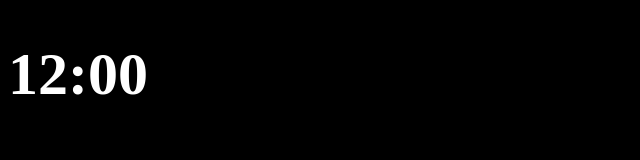
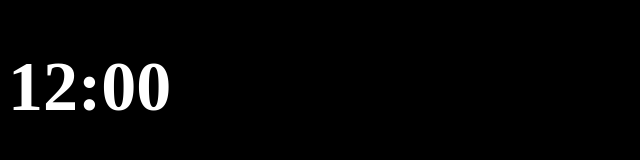
Before and after one commit to jack-henry4193/didactic-parakeet, a plain HTML site: page Untitled-1.html in a window 1280 px wide. Shown: the whole page, without its empty margins (0-640 px from the left). Drawn offline with Linux system fonts and the light colour scheme.

Commit message:
del DS_store, add css

```diff
--- a/Untitled-1.css
+++ b/Untitled-1.css
@@ -4,5 +4,5 @@ html{
 
 .main{
   color: white;
-  font-size: 60px
+  font-size: 70px
 }
```
Also changed, not shown: 1 other file.
